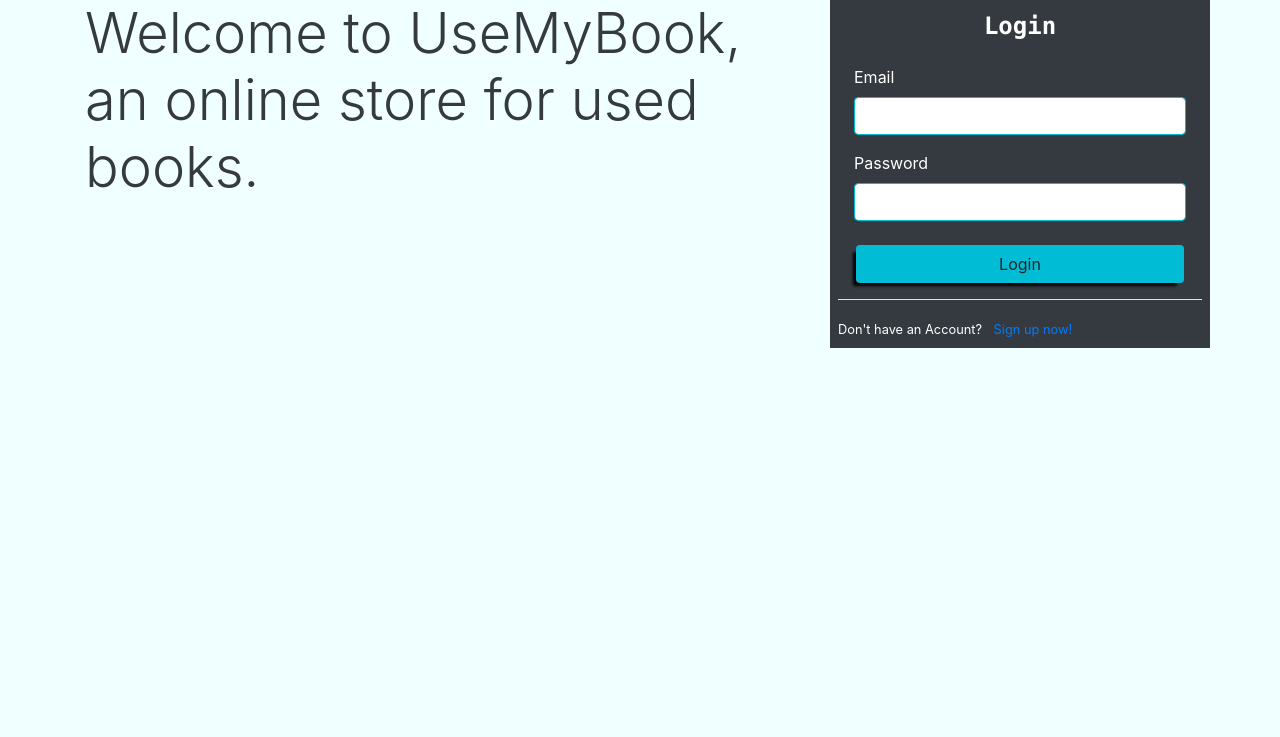
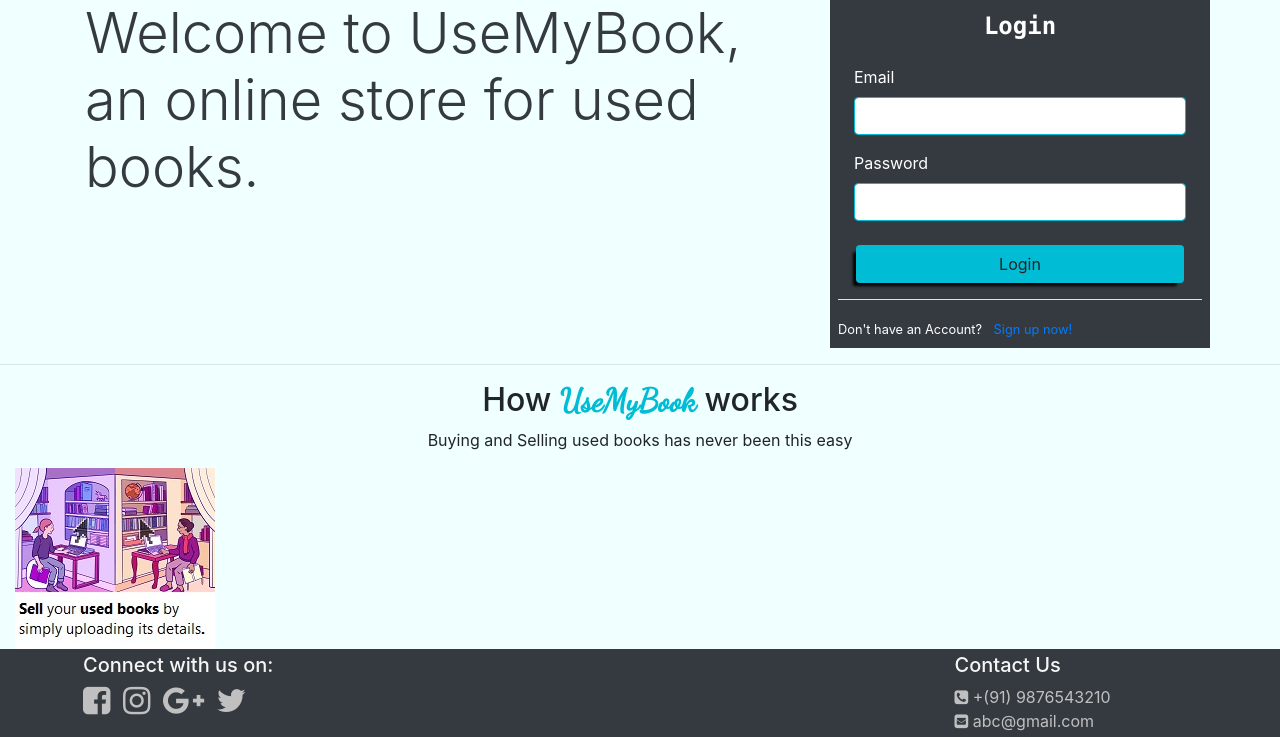
Before and after one commit to snehageorge25/Mini-Project, a Flask app: page /login in a window 1280 px wide. Shown: the part 196-933 px from the top of the page. Before the commit the page ends 544 px from the top, so only its background shows below. Run offline with Flask 2, Linux system fonts and the light colour scheme; some libraries are stand-ins or nearby versions.

Commit message:
added howto section

```diff
--- a/templates/login.html
+++ b/templates/login.html
@@ -9,6 +9,8 @@
     integrity="sha384-JcKb8q3iqJ61gNV9KGb8thSsNjpSL0n8PARn9HuZOnIxN0hoP+VmmDGMN5t9UJ0Z" crossorigin="anonymous">
   <!-- CSS Personalized -->
   <link rel="stylesheet" href="{{ url_for('static', filename='styles/styles.css') }}">
+  <!-- font awesome icons -->
+  <link rel="stylesheet" href="https://cdnjs.cloudflare.com/ajax/libs/font-awesome/4.7.0/css/font-awesome.min.css">
 
   <title>Login</title>
 </head>
@@ -100,6 +102,35 @@
     </div>
   </div>
   </div>
+  <hr>
+  <div>
+    <h2 class="text-center">How <span class="name"> UseMyBook</span> works</h2>
+    <p class="text-center">Buying and Selling used books has never been this easy</p>
+     <div class="col-md-4">
+    <img src="{{ url_for('static', filename='images/image1.jpg') }}" >
+     </div>
+    <!-- <img src="{{ url_for('static', filename='images/howtoimg2.jpg') }}"  alt=""> -->
+  </div>
+  <footer class="full-footer">
+    <div class="container top-footer p-md-1 p-1">
+      <div class="row">
+        <div class="col-md-3 pl-4 pr-4">
+            <h5>Connect with us on:</h5>
+            <a class="color-silver" href="#"><i class="fa fa-2x fa-facebook-square "></i></a>
+            <a class="color-silver pl-2 pr-2" href="#"><i class="fa fa-2x fa fa-instagram"></i></a>
+            <a class="color-silver pr-2" href="#"><i class="fa fa-2x fa fa-google-plus"></i></a>
+            <a class="color-silver" href="#"><i class="fa fa-2x fa fa-twitter"></i></a>
+         </div>
+         <div class="col-md-6"></div>
+         <div class="col-md-3 pl-4 pr-4">
+          <h5>Contact Us</h5>
+          <a class="color-silver" href="tel:919876543210"><i class="fa  fa-phone-square"></i> +(91)
+              9876543210</a><br>
+          <a class="color-silver" href="mail to:abc@gmail.com"><i class="fa fa-envelope-square"></i>
+              abc@gmail.com</a><br>
+        </div>
+      </div>
+    </div>
   <!-- jQuery first, then Popper.js, then Bootstrap JS -->
   <script src="https://code.jquery.com/jquery-3.5.1.slim.min.js"
     integrity="sha384-DfXdz2htPH0lsSSs5nCTpuj/zy4C+OGpamoFVy38MVBnE+IbbVYUew+OrCXaRkfj"
```
Also changed, not shown: static/images/image1.jpg (added).
